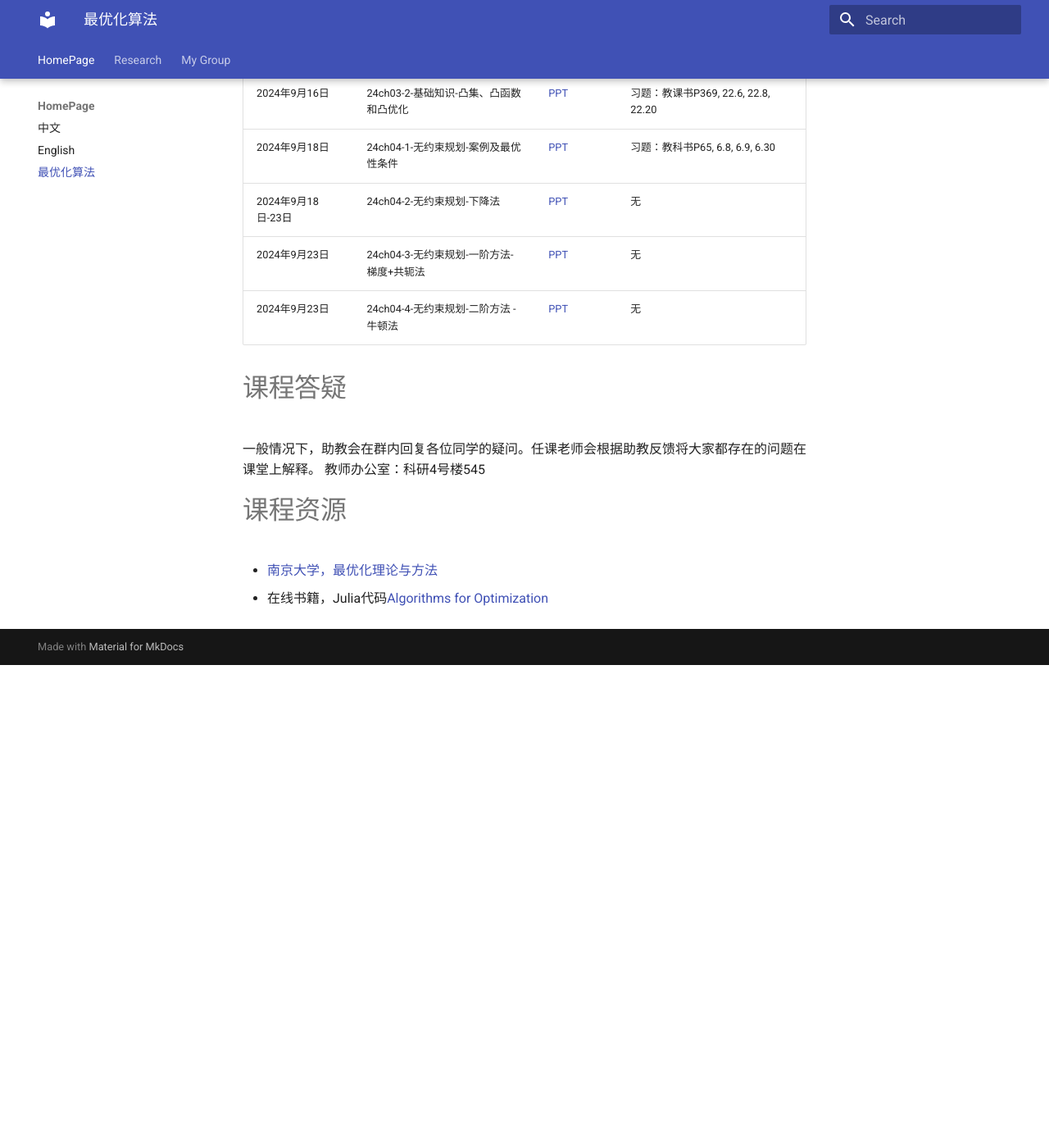
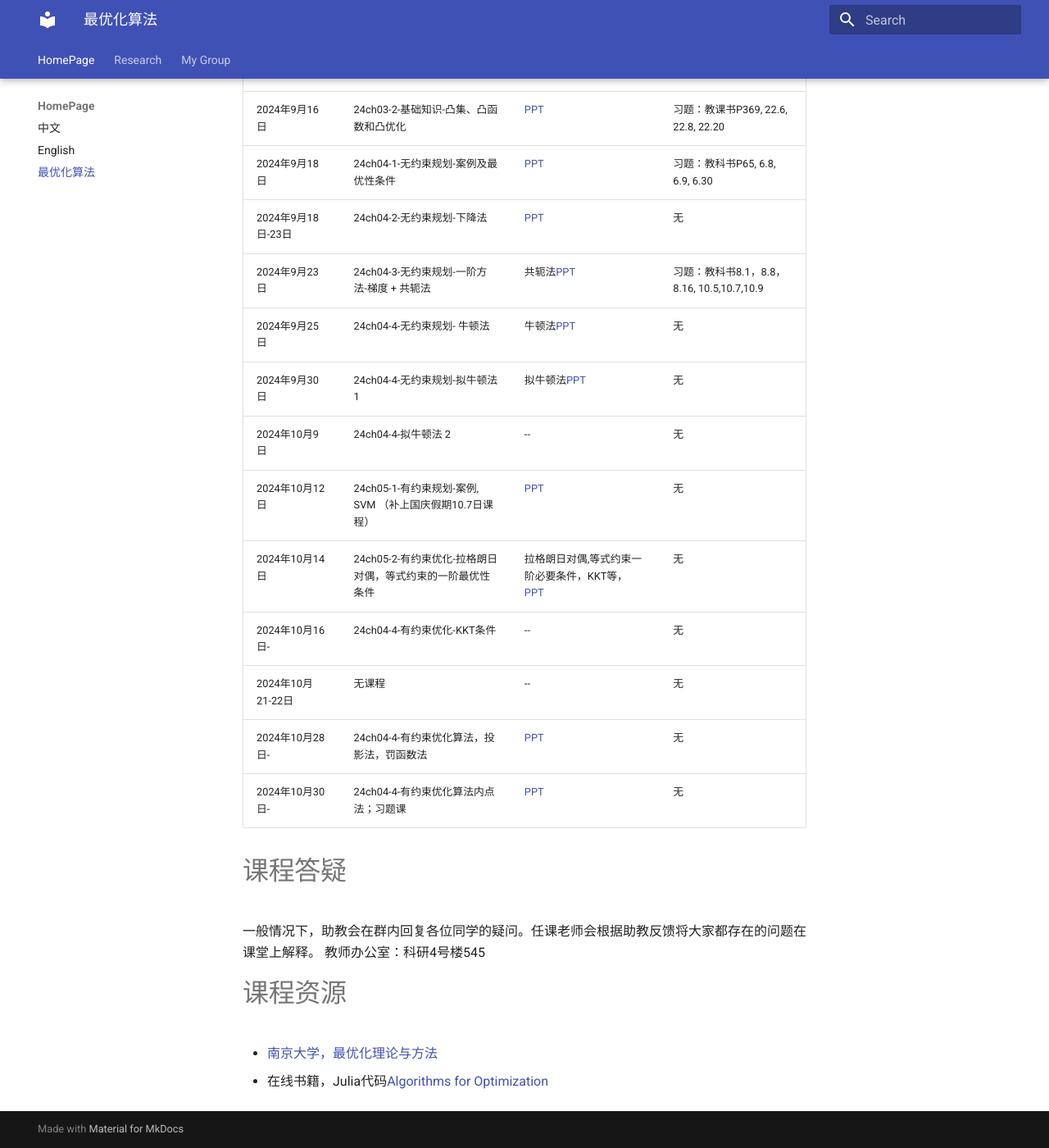
Before and after one commit to joey001/joey001.github.io, an MkDocs documentation site: the page built from docs/course/optimization.md, in a window 1280 px wide and 1400 px high, scrolled down 1733 px. Shown: the whole window at 82% size. Built offline with MkDocs 1.6.1 and Material for MkDocs 9.7.7, drawn with Linux system fonts in a browser that asks for light colours; before the commit the page ends 2544 px from its top, so only the background shows below that.

Commit message:
add new course information

```diff
--- a/docs/course/optimization.md
+++ b/docs/course/optimization.md
@@ -51,8 +51,19 @@
 |2024年9月16日 | 24ch03-2-基础知识-凸集、凸函数和凸优化  | [PPT](https://1drv.ms/b/s!Ah-FtUlVkbCKnhuwTw3MiD1bLVOe?e=xqeJlz) | 习题：教课书P369, 22.6, 22.8, 22.20 |
 |2024年9月18日 | 24ch04-1-无约束规划-案例及最优性条件 | [PPT](https://1drv.ms/b/s!Ah-FtUlVkbCKnjVcQ41Q2-woxQv8?e=Dka74m) | 习题：教科书P65, 6.8, 6.9, 6.30 |
 |2024年9月18日-23日 | 24ch04-2-无约束规划-下降法 | [PPT](https://1drv.ms/b/s!Ah-FtUlVkbCKnjYBJMf8wkuhBiP3?e=B5m6fn) | 无 |
-|2024年9月23日 | 24ch04-3-无约束规划-一阶方法-梯度+共轭法 | [PPT]() | 无 |
-|2024年9月23日 | 24ch04-4-无约束规划-二阶方法 -牛顿法 | [PPT]() | 无 |
+|2024年9月23日 | 24ch04-3-无约束规划-一阶方法-梯度 + 共轭法 | 共轭法[PPT](https://1drv.ms/b/c/8ab0915549b5851f/ER-FtUlVkbAggIqEDwAAAAABoRE-_dpABjEx-RqBRoaWUg?e=bzZyAh) | 习题：教科书8.1，8.8，8.16, 10.5,10.7,10.9 |
+|2024年9月25日 | 24ch04-4-无约束规划- 牛顿法 | 牛顿法[PPT](https://1drv.ms/b/c/8ab0915549b5851f/ER-FtUlVkbAggIqFDwAAAAABf3n_2SVhHBSYfH01BoaVFw?e=3CMd5f) | 无 |
+|2024年9月30日 | 24ch04-4-无约束规划-拟牛顿法1 | 拟牛顿法[PPT](https://1drv.ms/b/c/8ab0915549b5851f/ER-FtUlVkbAggIqGDwAAAAABXm1ew4_0VJdBGbENnugL4w?e=KMpkNv) | 无 |
+|2024年10月9日 | 24ch04-4-拟牛顿法 2 | -- | 无 |
+|2024年10月12日 | 24ch05-1-有约束规划-案例, SVM  （补上国庆假期10.7日课程）|[PPT](https://1drv.ms/b/c/8ab0915549b5851f/EcFhUQPTaQpFmIvjIzGPnKABFQ8SCPu5qF4oT-v5LfIwuQ?e=zA5A6o) | 无 |
+|2024年10月14日 | 24ch05-2-有约束优化-拉格朗日对偶，等式约束的一阶最优性条件 | 拉格朗日对偶,等式约束一阶必要条件，KKT等，[PPT](https://1drv.ms/b/c/8ab0915549b5851f/EXvFukdGKfxCuVF4DBtbZ-gBWekxmGW5ArqGt-9UsJAiUQ?e=4croYc) | 无 |
+|2024年10月16日- | 24ch04-4-有约束优化-KKT条件 |--  | 无 |
+|2024年10月21-22日 | 无课程 |--  | 无 |
+|2024年10月28日- | 24ch04-4-有约束优化算法，投影法，罚函数法 |[PPT](https://1drv.ms/b/c/8ab0915549b5851f/ETyWBN5HOjRAttFV9b5muAIBYJczoo14PVSWzFEgB8YVKw?e=TynooF)  | 无 |
+|2024年10月30日- | 24ch04-4-有约束优化算法内点法；习题课 |[PPT](https://1drv.ms/b/c/8ab0915549b5851f/ETyWBN5HOjRAttFV9b5muAIBYJczoo14PVSWzFEgB8YVKw?e=TynooF)  | 无 |
+
+
+
 
 
 # 课程答疑
```
